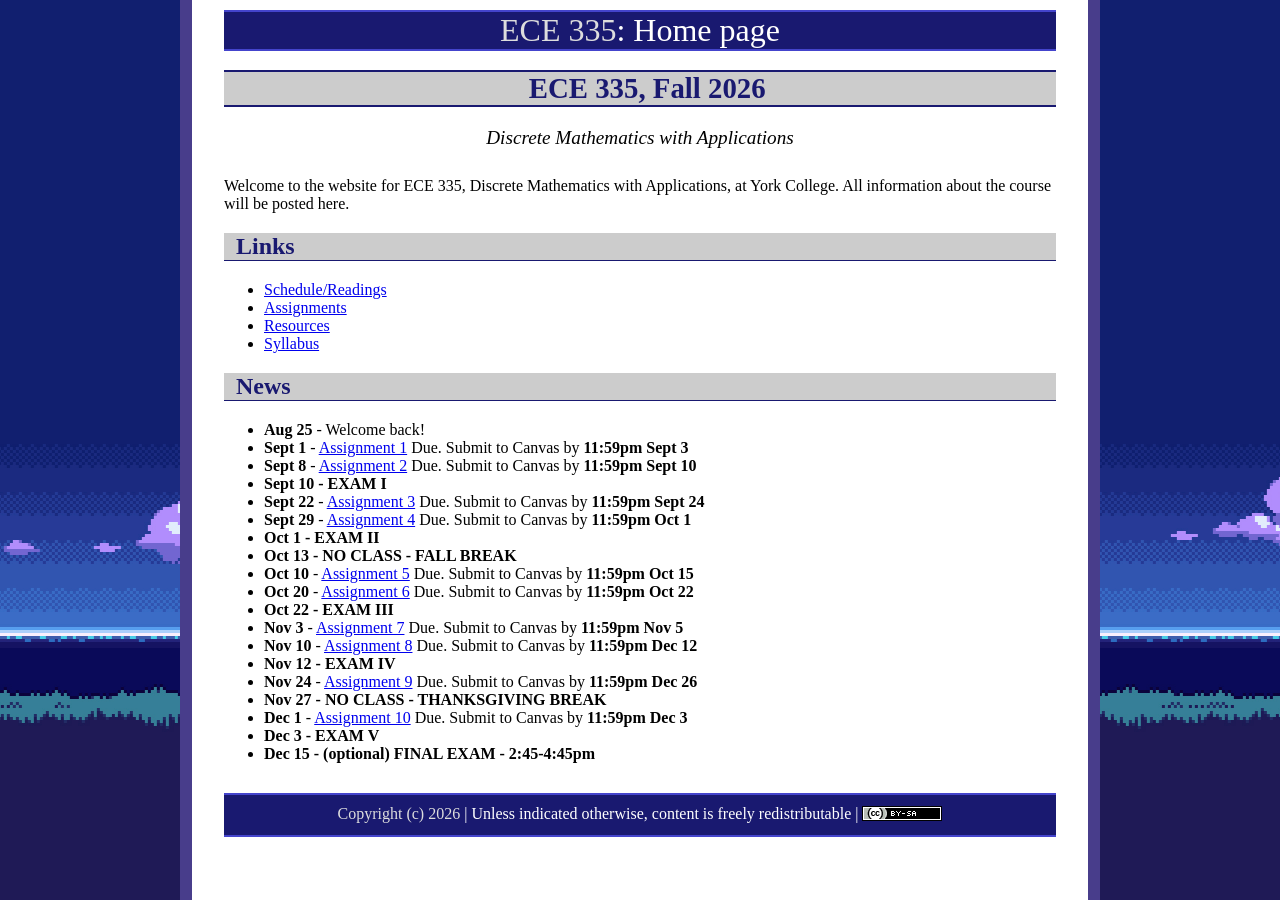
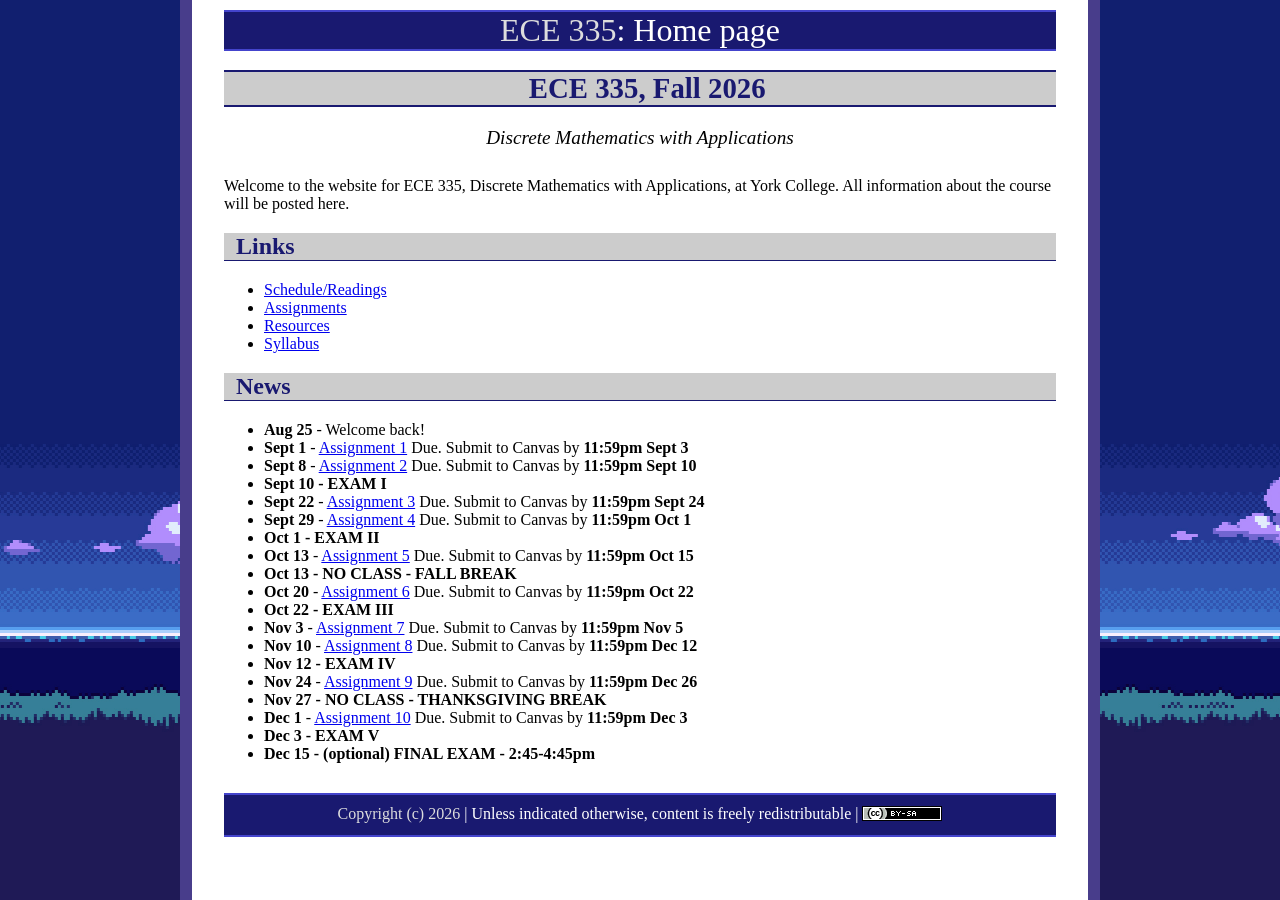
Before and after one commit to ycpcs/ece335-fall2026, a Jekyll site: the page built from index.md, in a window 1280 px wide. Built offline with Jekyll 4.4.1, drawn with Linux system fonts in a browser that asks for light colours.

Commit message:
update schedule
update schedule

```diff
--- a/index.md
+++ b/index.md
@@ -24,8 +24,8 @@ Welcome to the website for ECE 335, Discrete Mathematics with Applications, at Y
 * **Sept 22** - [Assignment 3](assign/assign03.html) Due. Submit to Canvas by **11:59pm Sept 24**
 * **Sept 29** - [Assignment 4](assign/assign04.html) Due. Submit to Canvas by **11:59pm Oct 1**
 * **Oct 1 - EXAM II**
+* **Oct 13** - [Assignment 5](assign/assign05.html) Due. Submit to Canvas by **11:59pm Oct 15**
 * **Oct 13 - NO CLASS - FALL BREAK**
-* **Oct 10** - [Assignment 5](assign/assign05.html) Due. Submit to Canvas by **11:59pm Oct 15**
 * **Oct 20** - [Assignment 6](assign/assign06.html) Due. Submit to Canvas by **11:59pm Oct 22**
 * **Oct 22 - EXAM III**
 * **Nov 3** - [Assignment 7](assign/assign07.html) Due. Submit to Canvas by **11:59pm Nov 5**
--- a/js/AACONFIG-scheduleInfo.js
+++ b/js/AACONFIG-scheduleInfo.js
@@ -50,7 +50,7 @@ courseInfo.classPeriods = [
 		reading: "2.3 pg. 78-86",
 	},
 	{
-		topic: new TripleTopic("Lecture 10: Proof Strategies", "lectures/lecture10.html", "Lecture 11: Proofs Involving Negations and Conditionals","lectures/lecture11.html", "Assignment 5 Due - 10/10","assign/assign05.html"),
+		topic: new TripleTopic("Lecture 10: Proof Strategies", "lectures/lecture10.html", "Lecture 11: Proofs Involving Negations and Conditionals","lectures/lecture11.html", "Assignment 5 Due - 10/13","assign/assign05.html"),
 		reading: "3.1 pg. 89-98, 3.2 pg. 100-111",
 	},
 	{
```
Also changed, not shown: assign/index.md (+1 -1 lines).
